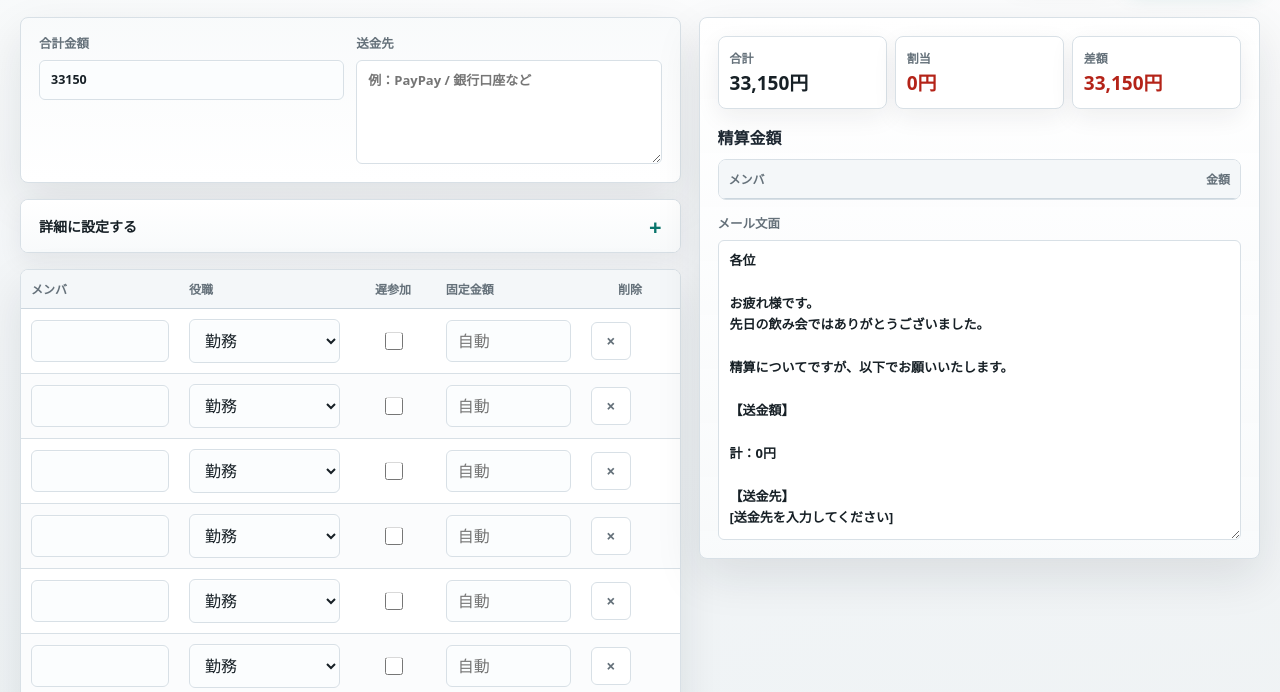
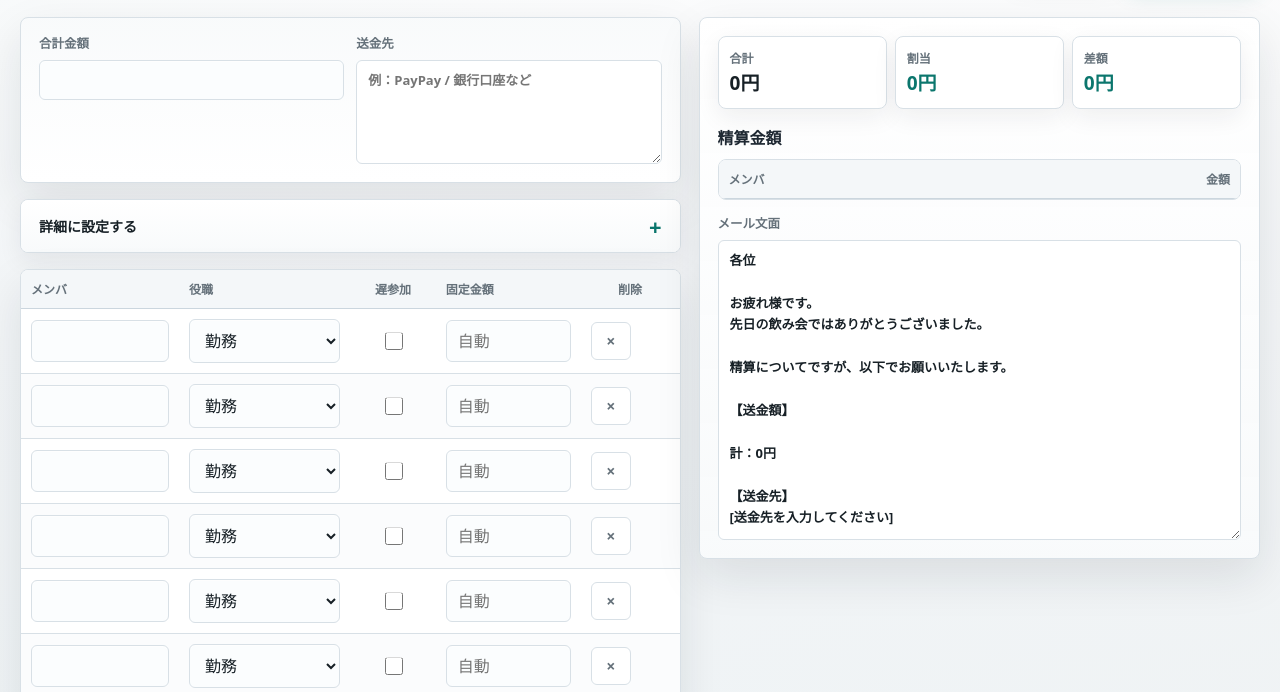
Before and after one commit to naoyakobo/keisha-maker, a plain HTML site: page settlement-tool.html in a window 1280 px wide. Shown: the part 108-800 px from the top of the page. Drawn offline with Linux system fonts and the light colour scheme.

Commit message:
Remove default total amount

```diff
--- a/settlement-tool.html
+++ b/settlement-tool.html
@@ -694,7 +694,7 @@
         <section class="settings" aria-label="精算条件">
           <label>
             合計金額
-            <input id="total" type="number" min="0" step="1" value="33150">
+            <input id="total" type="number" min="0" step="1">
           </label>
           <label>
             送金先
@@ -786,11 +786,11 @@
         <div class="summary">
           <div class="metric">
             <span>合計</span>
-            <strong id="totalLabel">33,150円</strong>
+            <strong id="totalLabel">0円</strong>
           </div>
           <div class="metric ok" id="assignedMetric">
             <span>割当</span>
-            <strong id="assignedLabel">33,150円</strong>
+            <strong id="assignedLabel">0円</strong>
           </div>
           <div class="metric ok" id="diffMetric">
             <span>差額</span>
```
